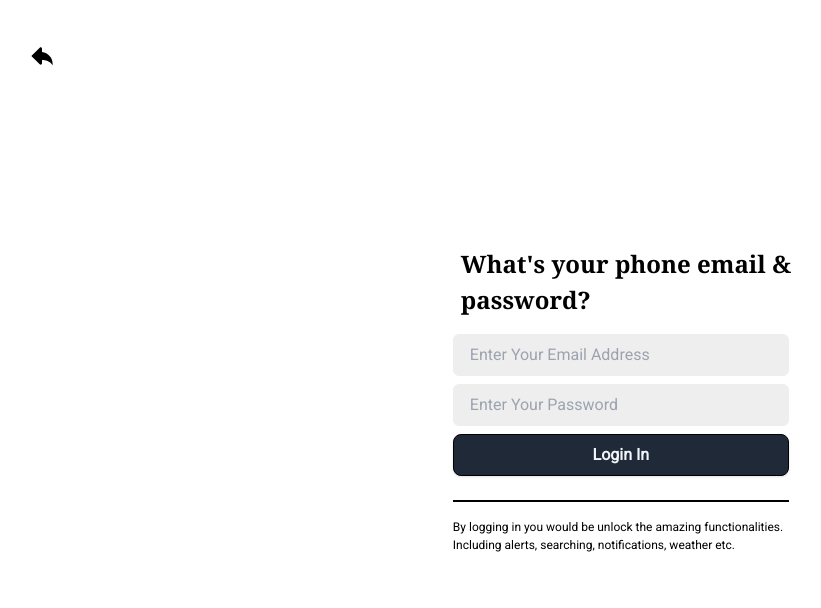
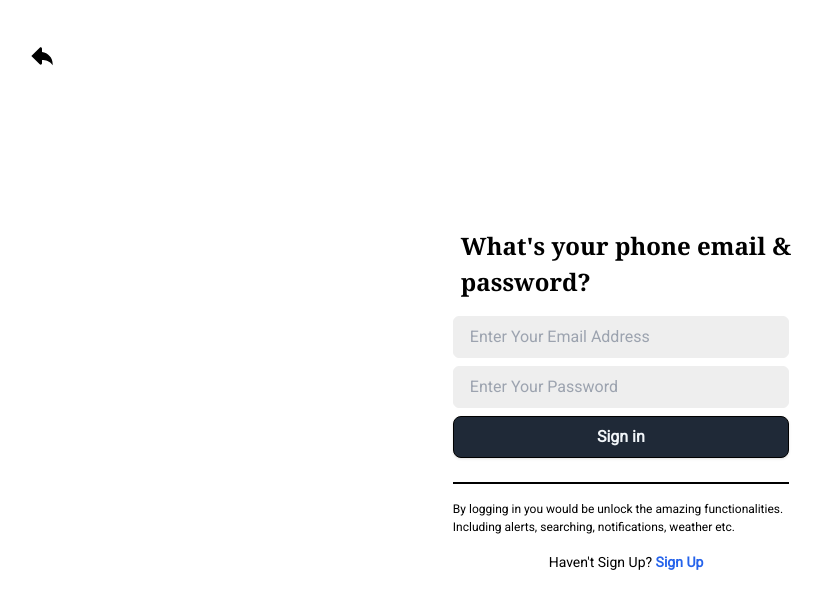
Before and after one commit to Siratul804/roadahead-web-app, a Next.js app: page /sign-in in a window 1280 px wide. Shown: the top 608 px of the page, without its empty margins (14-835 px from the left). Built offline with nearby package versions, Linux system fonts and the light colour scheme.

Commit message:
road-web-auth

```diff
--- a/app/(auth)/sign-up/page.jsx
+++ b/app/(auth)/sign-up/page.jsx
@@ -55,7 +55,8 @@ function SignUp() {
               <p className="py-2 text-[14px] text-black text-center ">
                 Already have an account ?{" "}
                 <Link href="/sign-in">
-                  <b className="font-bolder">Log in</b>
+                  {" "}
+                  <b className="font-black text-blue-600 ">Sign in</b>
                 </Link>
               </p>
             </div>
--- /dev/null
+++ b/app/auth.js
@@ -0,0 +1,63 @@
+import NextAuth from "next-auth";
+import CredentialsProvider from "next-auth/providers/credentials";
+import { authConfig } from "./authconfig";
+import { connectToDB } from "./lib/utils";
+import { User } from "./lib/models";
+import bcrypt from "bcrypt";
+
+const login = async (credentials) => {
+  try {
+    connectToDB();
+    const user = await User.findOne({ email: credentials.email });
+
+    console.log(user);
+
+    if (!user) throw new Error("Wrong credentials!");
+    console.log(credentials.password, user.password);
+
+    const isPasswordCorrect = await bcrypt.compare(
+      credentials.password,
+      user.password
+    );
+
+    if (!isPasswordCorrect) throw new Error("Wrong credentials!");
+
+    return user;
+  } catch (err) {
+    console.log(err);
+    throw new Error("Failed to login!");
+  }
+};
+
+export const { signIn, signOut, auth } = NextAuth({
+  ...authConfig,
+  providers: [
+    CredentialsProvider({
+      async authorize(credentials) {
+        try {
+          const user = await login(credentials);
+          return user;
+        } catch (err) {
+          return null;
+        }
+      },
+    }),
+  ],
+  // ADD ADDITIONAL INFORMATION TO SESSION
+  callbacks: {
+    async jwt({ token, user }) {
+      if (user) {
+        token.username = user.username;
+        token.img = user.img;
+      }
+      return token;
+    },
+    async session({ session, token }) {
+      if (token) {
+        session.user.username = token.username;
+        session.user.img = token.img;
+      }
+      return session;
+    },
+  },
+});
--- /dev/null
+++ b/app/authconfig.js
@@ -0,0 +1,21 @@
+export const authConfig = {
+  providers: [],
+  pages: {
+    signIn: "/sign-in",
+  },
+  callbacks: {
+    authorized({ auth, request }) {
+      const isLoggedIn = auth?.user;
+      const isOnDashboard = request.nextUrl.pathname.startsWith("/");
+      if (isOnDashboard) {
+        if (isLoggedIn) return true;
+        return false;
+      } else if (isLoggedIn) {
+        return Response.redirect(new URL("/", request.nextUrl));
+      }
+      return true;
+    },
+  },
+};
+
+// Need to modify this code !!!
--- a/app/lib/actions.js
+++ b/app/lib/actions.js
@@ -4,6 +4,7 @@ import { User } from "./models";
 import { connectToDB } from "./utils";
 import { redirect } from "next/navigation";
 import bcrypt from "bcrypt";
+import { signIn } from "../auth";
 
 export const addUser = async (formData) => {
   const { username, email, password, phone, isActive } =
@@ -34,3 +35,18 @@ export const addUser = async (formData) => {
   revalidatePath("/sign-in");
   redirect("/sign-in");
 };
+
+export const authenticate = async (prevState, formData) => {
+  const { email, password } = Object.fromEntries(formData);
+
+  console.log(email, password);
+
+  try {
+    await signIn("credentials", { email, password });
+  } catch (err) {
+    if (err.message.includes("CredentialsSignin")) {
+      return "Wrong Credentials";
+    }
+    throw err;
+  }
+};
--- a/app/ui/SignIn.jsx
+++ b/app/ui/SignIn.jsx
@@ -1,7 +1,11 @@
+"use client";
+import { authenticate } from "@/app/lib/actions";
 import Link from "next/link";
 import { TiArrowBack } from "react-icons/ti";
+import { useFormState } from "react-dom";
 
 function SignIn() {
+  const [state, formAction] = useFormState(authenticate, undefined);
   return (
     <>
       <div>
@@ -19,29 +23,41 @@ function SignIn() {
         </div>
 
         <div className="flex items-center justify-center h-screen">
+          <form action={formAction}>
             <div className="flex flex-col space-y-2">
-            <p className="text-black font-extrabold	font-serif text-[3vh] p-2 ">
+              <div className="text-black font-extrabold	font-serif text-[3vh] p-2 ">
                 What's your phone email & <br /> password?
-            </p>
+              </div>
               <input
                 type="email"
+                name="email"
                 placeholder="Enter Your Email Address"
                 className="px-4 py-2 w-[42vh] border border-[#eee] bg-[#eee] rounded-md text-black  focus:outline-none focus:ring-2 focus:ring-black focus:border-transparent"
               />
               <input
                 type="password"
+                name="password"
                 placeholder="Enter Your Password"
                 className="px-4 py-2 w-[42vh] border border-[#eee] bg-[#eee] rounded-md text-black  focus:outline-none focus:ring-2 focus:ring-black focus:border-transparent"
               />
               <button class="bg-gray-800 hover:bg-black text-slate-100 hover:text-white font-bold py-2 px-4 border border-black rounded-lg w-[42vh] shadow ">
-              Login In
+                Sign in
               </button>
               <div className="border-b-2 py-2 border-black w-[42vh] "></div>
-            <p className="py-2 text-[12px] text-black ">
+              <div className="py-2 text-[12px] text-black ">
                 By logging in you would be unlock the amazing functionalities.
                 <br /> Including alerts, searching, notifications, weather etc.
-            </p>
+                <br />
+                <div className="text-center pt-4 text-[14px] ">
+                  Haven't Sign Up?
+                  <Link href="/sign-up">
+                    {" "}
+                    <b className="font-black text-blue-600 ">Sign Up</b>
+                  </Link>
                 </div>
+              </div>
+            </div>
+          </form>
         </div>
         {/* ....... */}
       </div>
```
Also changed, not shown: middleware.js (added, +8 -0 lines). Lines whose indentation alone changed are shown as unchanged.
